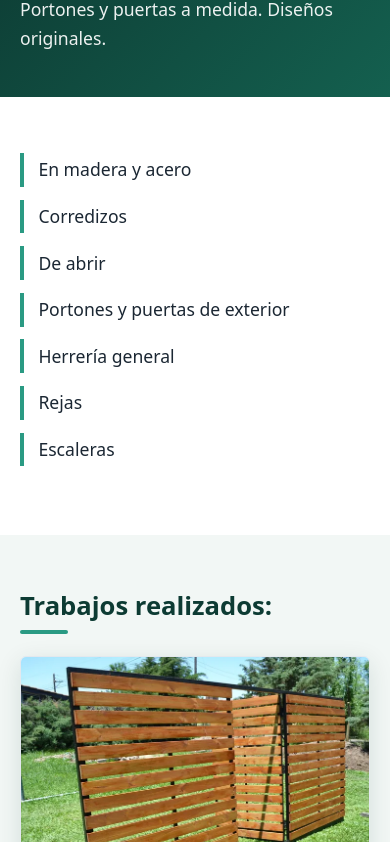
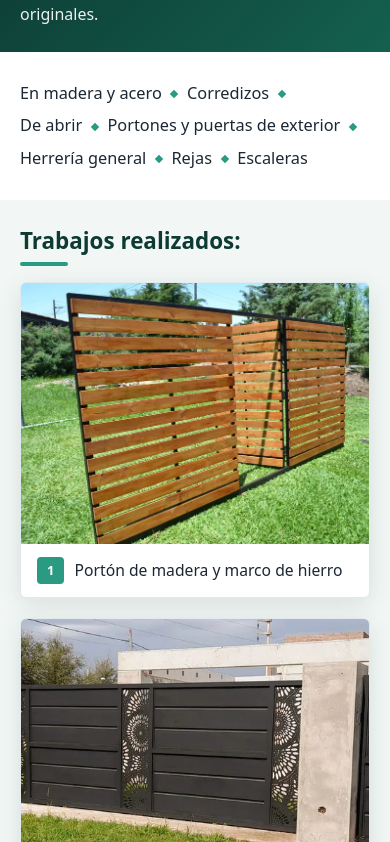
Before and after one commit to ArielLevet/cercos-rosario-static, a plain HTML site: page portones-puertas.html in a window 390 px wide. Shown: the part 146-988 px from the top of the page. Drawn offline with Linux system fonts and the light colour scheme.

Commit message:
Inline item list with diamond separators; tighter mobile spacing
Co-Authored-By: Claude Sonnet 5.5 <noreply@anthropic.com>

```diff
--- a/style.css
+++ b/style.css
@@ -161,9 +161,13 @@ ul { margin: 0; padding: 0; list-style: none; }
 .section-alt .chips li { background: #fff; }
 .section:not(.section-alt) .chips li { background: var(--bg-alt); border-color: transparent; }
 
-/* ---------- Lista "Hacemos" (subpáginas) ---------- */
-.hacemos { columns: 2 17rem; column-gap: 2.5rem; font-size: 1.1rem; }
-.hacemos li { border-left: 4px solid var(--teal); padding: .15rem 0 .15rem .9rem; margin-bottom: .8rem; break-inside: avoid; }
+/* ---------- Lista "Hacemos" (subpáginas): texto corrido con separadores ---------- */
+.hacemos { display: flex; flex-wrap: wrap; align-items: center; row-gap: .35rem; font-size: 1.1rem; }
+.hacemos li:not(:last-child)::after {
+  content: ""; display: inline-block; vertical-align: middle;
+  width: 6px; height: 6px; margin: 0 .85rem;
+  background: var(--teal); transform: rotate(45deg);
+}
 
 /* ---------- Galería ---------- */
 .gallery { display: grid; grid-template-columns: repeat(auto-fill, minmax(17rem, 1fr)); gap: 1.25rem; }
@@ -214,6 +218,17 @@ ul { margin: 0; padding: 0; list-style: none; }
 .contact-info span { font-size: .8rem; text-transform: uppercase; letter-spacing: .08em; color: var(--muted); }
 .contact-info a { font-weight: 600; word-break: break-word; }
 
+/* ---------- Celulares: menos aire vertical ---------- */
+@media (max-width: 40rem) {
+  .section { padding: 1.75rem 0; }
+  .page-title { padding: 1.5rem 0; }
+  .page-title p { font-size: 1rem; }
+  .section-title { font-size: 1.4rem; margin-bottom: 1rem; }
+  .hacemos { font-size: 1.02rem; }
+  .hacemos li:not(:last-child)::after { margin: 0 .6rem; }
+  .cta { padding: 2rem 0; }
+}
+
 /* ---------- Pie ---------- */
 .site-footer { background: #0a2b26; color: rgba(255, 255, 255, .85); padding: 2.5rem 0 1rem; font-size: .98rem; }
 .site-footer a { color: #fff; text-decoration: none; }
```
